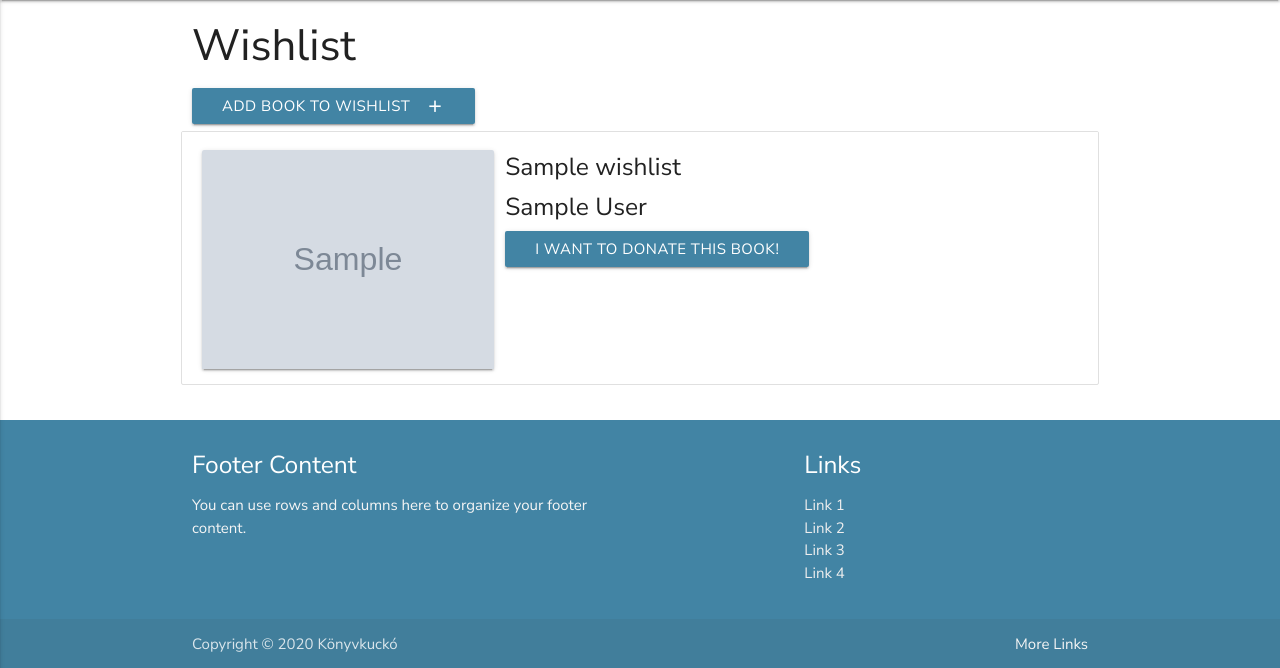
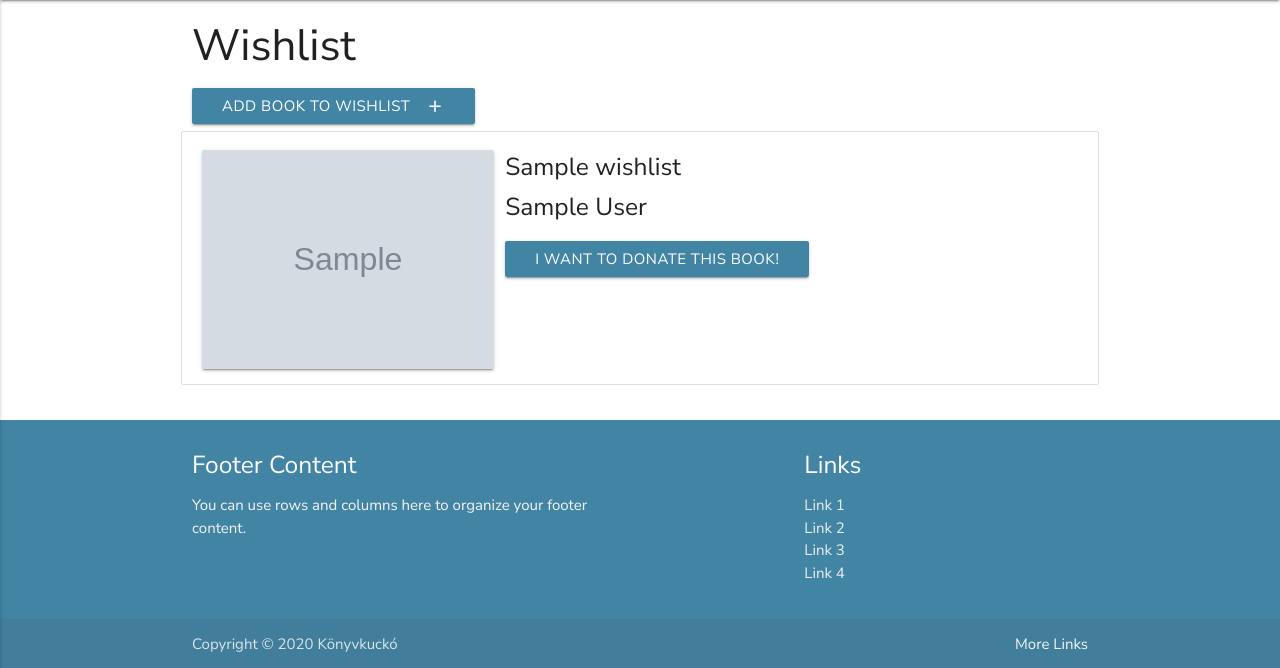
Before and after one commit to taikatta/Milestone3-Konyvkucko, a Flask app: page /wishlist in a window 1280 px wide. Shown: the part 64-732 px from the top of the page. Run offline with Flask 2, Linux system fonts and the light colour scheme; grey boxes marked "Sample" are stand-in pictures; a database or web service that is not in the repository returns one stand-in record (values such as "Sample title"); some libraries are stand-ins or nearby versions.

Commit message:
Padding added to buttons

```diff
--- a/static/css/style.css
+++ b/static/css/style.css
@@ -4,7 +4,7 @@ html {
   font-family: 'Nunito Sans', sans-serif;
 }
 
-.edit_delete {
+.button_padding {
   padding-top: 10px !important;
   padding-bottom: 10px !important;
 }
--- a/templates/books.html
+++ b/templates/books.html
@@ -31,17 +31,17 @@
                         <h5>{{book.author}}</h5>
                         <h6>{{book.age_range}}</h6>
                     </div>
-                    <div class="col s12 m12 l12 edit_delete">
+                    <div class="col s12 m12 l12 button_padding">
                         <a class="btn" href="{{url_for('book_detail', book_id=book._id)}}">View<i
                             class="material-icons right">pageview</i></a>
 
                     </div>
-                    <div class="col s12 m12 l12 edit_delete">
+                    <div class="col s12 m12 l12 button_padding">
                         <a class="btn" href="{{url_for('edit_book', book_id=book._id)}}">Edit<i
                             class="material-icons right">edit</i></a>
 
                     </div>
-                    <div class="col s12 m12 l12 edit_delete">
+                    <div class="col s12 m12 l12 button_padding">
                         <a class="btn" href="{{url_for('delete_book', book_id=book._id)}}"
                         onclick="return confirm('Are you sure you want to delete this item?');">Delete<i
                         class="material-icons right">delete</i></a>
--- a/templates/donation.html
+++ b/templates/donation.html
@@ -3,7 +3,7 @@
 <h5>Please click to the button to donate to our library.</h5>
 
 <a class="btn" href="{{url_for('add_to_donation')}}">I would like to donate a book!<i
-    class="material-icons right">add</i></a>
+        class="material-icons right">add</i></a>
 
 <h4>Recently donated books:</h4>
 
@@ -21,7 +21,9 @@
                 <div class="card-title">
                     <h5>{{book.book_title}} </h5>
                     <h5>{{book.author}}</h5>
-                    <a class="btn" href="{{url_for('add_to_books', book_id=book._id)}}">The book has arrived!</a>
+                    <div class="button_padding">
+                        <a class="btn" href="{{url_for('add_to_books', book_id=book._id)}}">The book has arrived!</a>
+                    </div>
                 </div>
             </div>
         </div>
--- a/templates/wishlist.html
+++ b/templates/wishlist.html
@@ -2,8 +2,7 @@
 
 <h3>Wishlist</h3>
 
-<a class="btn" href="{{url_for('add_to_wishlist')}}">Add book to wishlist<i
-    class="material-icons right">add</i></a>
+<a class="btn" href="{{url_for('add_to_wishlist')}}">Add book to wishlist<i class="material-icons right">add</i></a>
 
 <div class="row">
 
@@ -19,7 +18,10 @@
                 <div class="card-title">
                     <h5>{{book.book_title}} </h5>
                     <h5>{{book.author}}</h5>
-                    <a class="btn" href="{{url_for('donate_book', book_id=book._id)}}">I want to donate this book!</a>
+                    <div class="button_padding">
+                        <a class="btn" href="{{url_for('donate_book', book_id=book._id)}}">I want to donate this
+                            book!</a>
+                    </div>
                 </div>
             </div>
         </div>
```
Also changed, not shown: static/images/woman-sitting-next-to-table-and-right-hand-on-ear-1326946.jpg (added), 2 other files.
